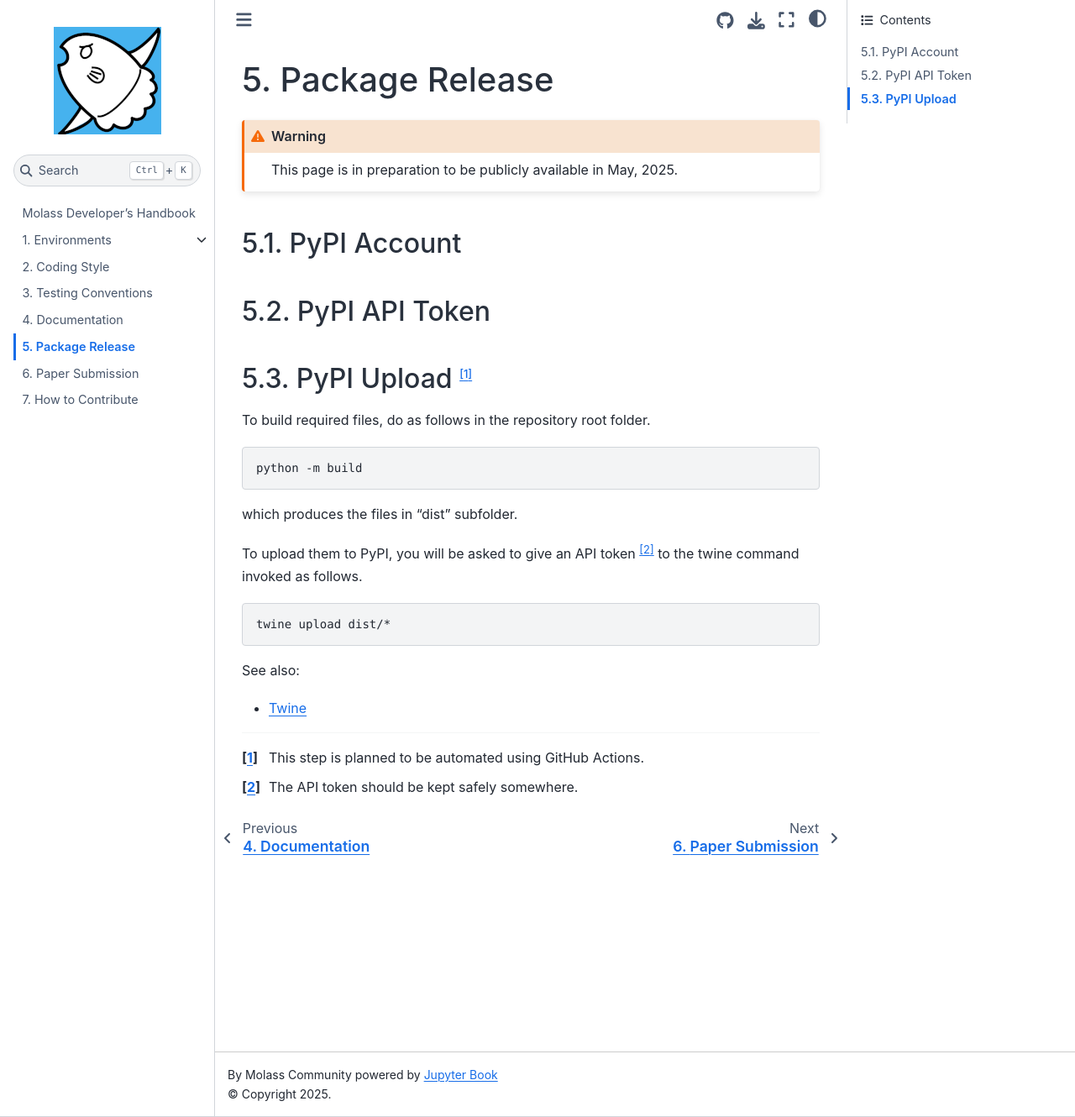
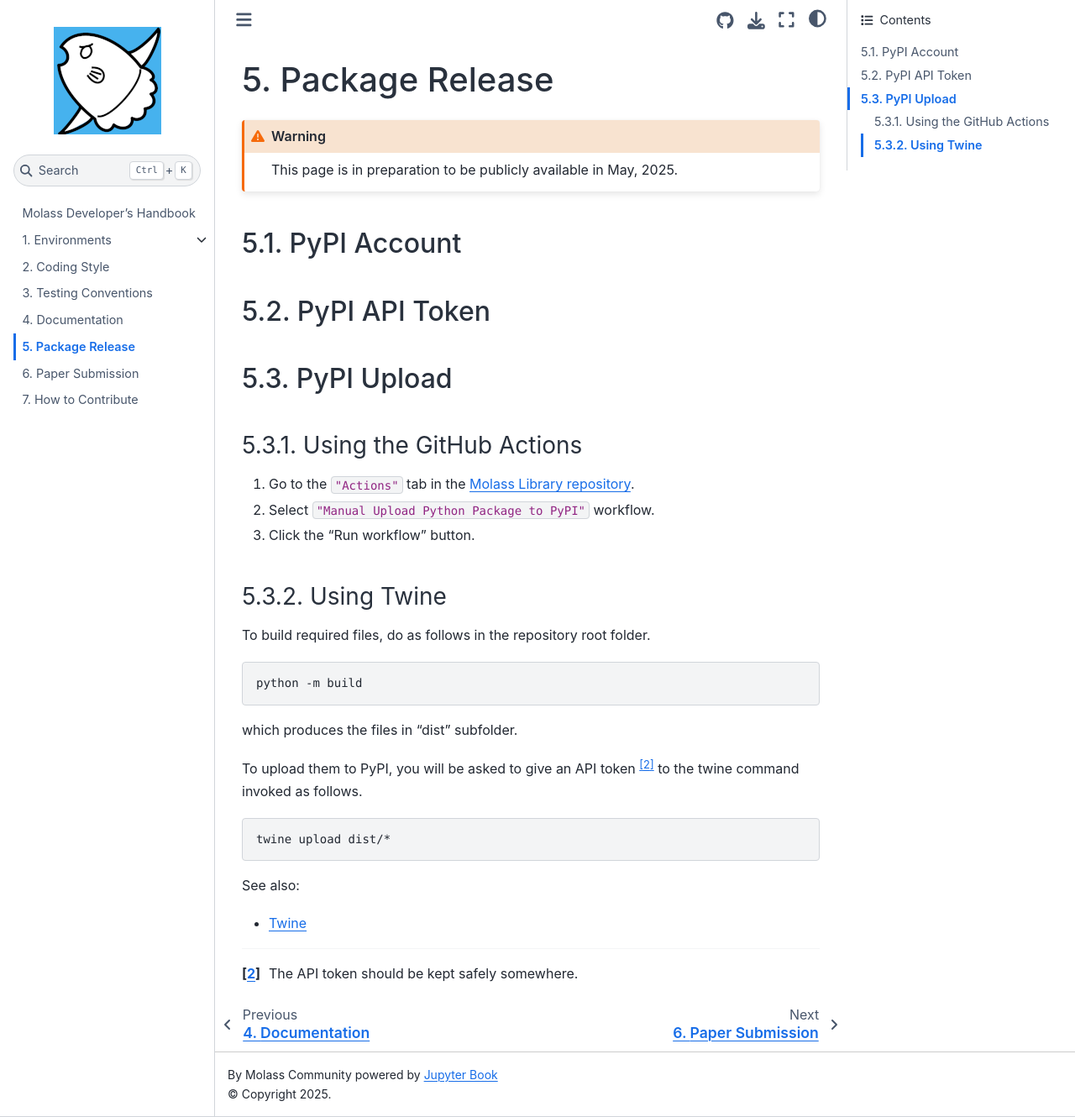
Before and after one commit to biosaxs-dev/molass-develop, a Jupyter Book: the page built from chapters/08/release.md, in a window 1280 px wide and 1330 px high. Shown: the whole window at 84% size. Built offline with Jupyter Book 1.0.4 settings and Sphinx 7.4.7 and the Sphinx Book theme 1.1.4, drawn with Linux system fonts in a browser that asks for light colours.

Commit message:
add description on GitHub Actions for PyPI upload

````diff
--- a/chapters/08/release.md
+++ b/chapters/08/release.md
@@ -7,13 +7,20 @@ This page is in preparation to be publicly available in May, 2025.
 ## PyPI Account
 
 
+
 ## PyPI API Token
 
 
-## PyPI Upload [^1]
 
-[^1]: This step is planned to be automated using GitHub Actions.
+## PyPI Upload
 
+### Using the GitHub Actions
+
+1. Go to the `"Actions"` tab in the [Molass Library repository](https://github.com/nshimizu0721/molass-library).
+2. Select `"Manual Upload Python Package to PyPI"` workflow.
+3. Click the "Run workflow" button.
+
+### Using Twine
 To build required files, do as follows in the repository root folder.
 
 ```none
````
